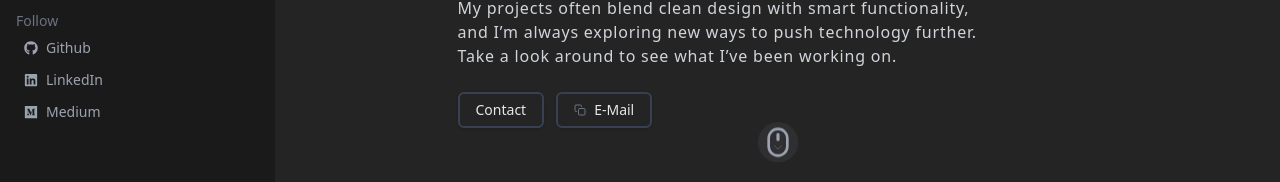
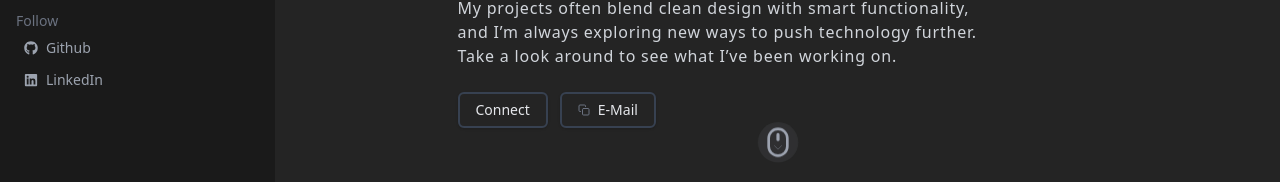
Before and after one commit to Dharavshah915/Portfolio, a React (Vite) app: page / in a window 1280 px wide. Shown: the part 368-550 px from the top of the page. Built offline with nearby package versions, Linux system fonts and the light colour scheme.

Commit message:
links added

```diff
--- a/src/components/Common/ContactButton.tsx
+++ b/src/components/Common/ContactButton.tsx
@@ -1,13 +1,11 @@
-import {Button} from "@/components/ui/button.js";
+import { Button } from '@/components/ui/button.js';
 
 const ContactButton = () => {
+  const handleClick = () => {
+    window.open('https://www.linkedin.com/in/dharav-shah-035758297/', '_blank');
+  };
 
-
-  return (
-    <Button>
-      Contact
-    </Button>
-  )
+  return <Button onClick={handleClick}>Connect</Button>;
 };
 
 export default ContactButton;
--- a/src/components/Common/EmailButton.tsx
+++ b/src/components/Common/EmailButton.tsx
@@ -1,23 +1,20 @@
-import {Button} from "@/components/ui/button.js";
-import {FiCopy} from "react-icons/fi";
+import { Button } from '@/components/ui/button.js';
+import { FiCopy } from 'react-icons/fi';
 
 const EmailButton = () => {
+  const handleClick = () => {
+    window.location.href =
+      "mailto:dharav.ps@gmail.com?subject=Let's%20Connect&body=Hi%20Dharav,";
+  };
 
   return (
-    <Button>
-      <span
-        className="text-gray-500 text-sm pr-2"
-      >
-        <FiCopy
-          className="m-0"
-          size={12}
-        />
+    <Button onClick={handleClick}>
+      <span className="pr-2 text-sm text-gray-500">
+        <FiCopy className="m-0" size={12} />
       </span>
-      <span>
-        E-Mail
-      </span>
+      <span>E-Mail</span>
     </Button>
-  )
+  );
 };
 
 export default EmailButton;
--- a/src/components/ConnectPage/ConnectPage.tsx
+++ b/src/components/ConnectPage/ConnectPage.tsx
@@ -36,20 +36,6 @@ const ConnectPage = () => {
         </svg>
       ),
       url: 'https://www.linkedin.com/in/dharav-shah-035758297/',
-    },
-    {
-      name: 'Twitter',
-      icon: (
-        <svg
-          className="h-6 w-6"
-          fill="currentColor"
-          viewBox="0 0 24 24"
-          aria-hidden="true"
-        >
-          <path d="M8.29 20.251c7.547 0 11.675-6.253 11.675-11.675 0-.178 0-.355-.012-.53A8.348 8.348 0 0022 5.92a8.19 8.19 0 01-2.357.646 4.118 4.118 0 001.804-2.27 8.224 8.224 0 01-2.605.996 4.107 4.107 0 00-6.993 3.743 11.65 11.65 0 01-8.457-4.287 4.106 4.106 0 001.27 5.477A4.072 4.072 0 012.8 9.713v.052a4.105 4.105 0 003.292 4.022 4.095 4.095 0 01-1.853.07 4.108 4.108 0 003.834 2.85A8.233 8.233 0 012 18.407a11.616 11.616 0 006.29 1.84" />
-        </svg>
-      ),
-      url: 'https://twitter.com/yourusername',
     },
   ];
 
--- a/src/components/Layout/Sider/SocialButtons.tsx
+++ b/src/components/Layout/Sider/SocialButtons.tsx
@@ -11,11 +11,6 @@ const SocialButtons = () => {
       icon: <FaLinkedin />,
       title: 'LinkedIn',
       link: 'https://www.linkedin.com/in/dharav-shah-035758297/',
-    },
-    {
-      icon: <FaMedium />,
-      title: 'Medium',
-      link: 'https://medium.com/@kabirplanes',
     },
   ];
 
--- a/src/components/ProjectsPage/ProjectCard.tsx
+++ b/src/components/ProjectsPage/ProjectCard.tsx
@@ -25,7 +25,7 @@ export function ProjectCard({
   description,
   imageUrl,
   imageAlt,
-  projectUrl = '#',
+  projectUrl,
 }: ProjectCardProps) {
   return (
     <Card className="bg-gray-5000 h-[400px] max-w-[24rem] overflow-hidden border border-gray-500 shadow-md shadow-glow transition-all duration-300 text-shadow-glow hover:border-gray-600">
--- a/src/components/ProjectsPage/ProjectsPage.tsx
+++ b/src/components/ProjectsPage/ProjectsPage.tsx
@@ -8,6 +8,7 @@ interface Project {
   description: string;
   imageUrl: string;
   imageAlt: string;
+  projectUrl: string;
 }
 
 const projects: Project[] = [
@@ -17,7 +18,8 @@ const projects: Project[] = [
       'A modern portfolio built using React and TypeScript, showcasing proficiency with modern web technologies.',
     imageUrl:
       'https://images.unsplash.com/photo-1499750310107-5fef28a66643?q=80&w=2940&auto=format&fit=crop&ixlib=rb-4.1.0&ixid=M3wxMjA3fDB8MHxwaG90by1wYWdlfHx8fGVufDB8fHx8fA%3D%3D',
-    imageAlt: 'AI Portfolio Project',
+    imageAlt: 'Portfolio Project',
+    projectUrl: 'https://github.com/Dharavshah915/Portfolio',
   },
   {
     title: 'Cybersecurity System',
@@ -25,14 +27,17 @@ const projects: Project[] = [
       'Developed a robust security system containing a password manager, facial recognition, and file encryption utalizing OpenCV, Flask, SQL.',
     imageUrl:
       'https://plus.unsplash.com/premium_photo-1700830193661-f6822dca5eee?q=80&w=3174&auto=format&fit=crop&ixlib=rb-4.1.0&ixid=M3wxMjA3fDB8MHxwaG90by1wYWdlfHx8fGVufDB8fHx8fA%3D%3D',
-    imageAlt: 'E-Commerce Platform',
+    imageAlt: 'Security System',
+    projectUrl:
+      'https://github.com/Dharavshah915/Cyber_Security_and_Encryption_System',
   },
   {
     title: 'RecycloBot',
     description:
       'An Ai waste management system designed for automated seperation of diffrent types of waste accompanied by an app.',
     imageUrl: RecycloBot,
-    imageAlt: 'Task Management App',
+    imageAlt: 'Waste Managment Ai bin ',
+    projectUrl: 'https://github.com/Dharavshah915/RecycloBot',
   },
   {
     title: 'Employee Authenticator',
@@ -40,7 +45,8 @@ const projects: Project[] = [
       'Developed a facial recognition-based employee authentication system using AWS Rekognition to verify user identities.',
     imageUrl:
       'https://plus.unsplash.com/premium_photo-1674506652857-6c816df228c4?q=80&w=2960&auto=format&fit=crop&ixlib=rb-4.1.0&ixid=M3wxMjA3fDB8MHxwaG90by1wYWdlfHx8fGVufDB8fHx8fA%3D%3D',
-    imageAlt: 'AI Chat Assistant',
+    imageAlt: 'Authenticator',
+    projectUrl: 'https://github.com/Dharavshah915/Employee_Authenticator',
   },
 ];
 
@@ -97,6 +103,7 @@ const ProjectsPage = () => {
                 description={project.description}
                 imageUrl={project.imageUrl}
                 imageAlt={project.imageAlt}
+                projectUrl={project.projectUrl}
               />
             </motion.div>
           ))}
```
